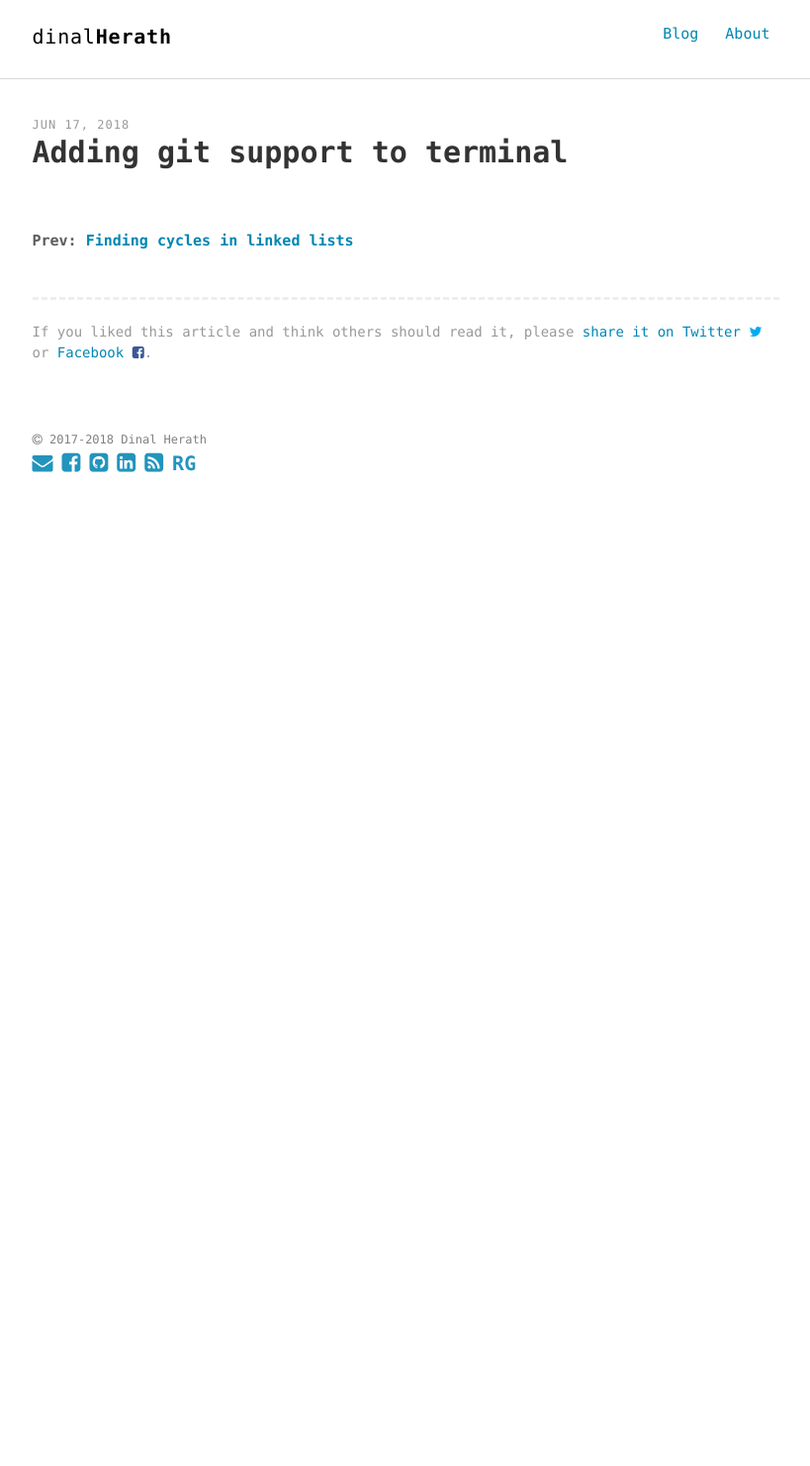
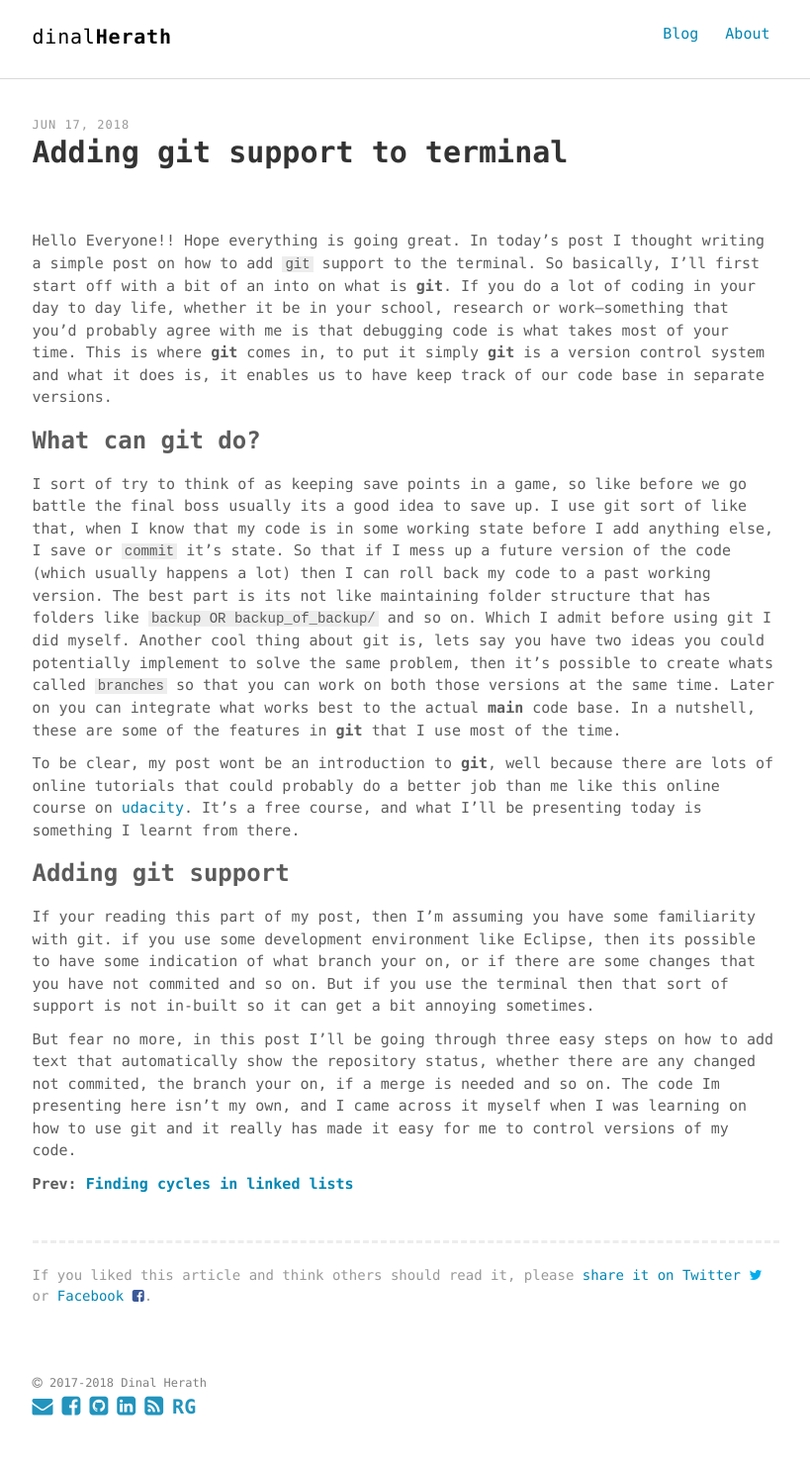
Before and after one commit to dherath/dherath.github.io, a Jekyll site: the page built from _posts/2018-06-17-git-support.md, in a window 1280 px wide. Shown: the whole page at 99% size, without its empty margins (230-1049 px from the left). Built offline with Jekyll 4.4.1, drawn with Linux system fonts in a browser that asks for light colours; before the commit the page ends 900 px from its top, so only the background shows below that.

Commit message:
added text to post 10

```diff
--- a/_posts/2018-06-17-git-support.md
+++ b/_posts/2018-06-17-git-support.md
@@ -3,8 +3,25 @@ layout: post
 title: "Adding git support to terminal"
 comments: false
 description: "post 10"
-keywords: "Cycles, Linked lists, identify, algorithm"
+keywords: "git, github, terminal, support"
 ---
+
+Hello Everyone!! Hope everything is going great. In today's post I thought writing a simple post on how to add `git` support to the terminal. So basically, I'll first start off with a bit of an into on what is **git**. If you do a lot of coding in your day to day life, whether it be in your school, research or work--something that you'd probably agree with me is that debugging code is what takes most of your time. This is where **git** comes in, to put it simply **git** is a version control system and what it does is, it enables us to have keep track of our code base in separate versions.
+
+### What can git do?
+
+I sort of try to think of as keeping save points in a game, so like before we go battle the final boss usually its a good idea to save up. I use git sort of like that, when I know that my code is in some working state before I add anything else, I save or `commit` it's state. So that if I mess up a future version of the code (which usually happens a lot) then I can roll back my code to a past working version. The best part is its not like maintaining folder structure that has folders like `backup OR backup_of_backup/` and so on. Which I admit before using git I did myself. Another cool thing about git is, lets say you have two ideas you could potentially implement to solve the same problem, then it's possible to create whats called `branches` so that you can work on both those versions at the same time. Later on you can integrate what works best to the actual **main** code base. In a nutshell, these are some of the features in **git** that I use most of the time.
+
+To be clear, my post wont be an introduction to **git**, well because there are lots of online tutorials that could probably do a better job than me like this online course on [udacity](https://www.udacity.com/course/how-to-use-git-and-github--ud775){:target="blank"}. It's a free course, and what I'll be presenting today is something I learnt from there.
+
+### Adding git support
+
+If your reading this part of my post, then I'm assuming you have some familiarity with git. if you use some development environment like Eclipse, then its possible to have some indication of what branch your on, or if there are some changes that you have not commited and so on. But if you use the terminal then that sort of support is not in-built so it can get a bit annoying sometimes.
+
+But fear no more, in this post I'll be going through three easy steps on how to add text that automatically show the repository status, whether there are any changed not commited, the branch your on, if a merge is needed and so on. The code Im presenting here isn't my own, and I came across it myself when I was learning on how to use git and it really has made it easy for me to control versions of my code.
+
+
+
 
 
 **Prev: [Finding cycles in linked lists]({{site.url}}/2018/Linked-Lists/)**
```
Also changed, not shown: 2 other files.
